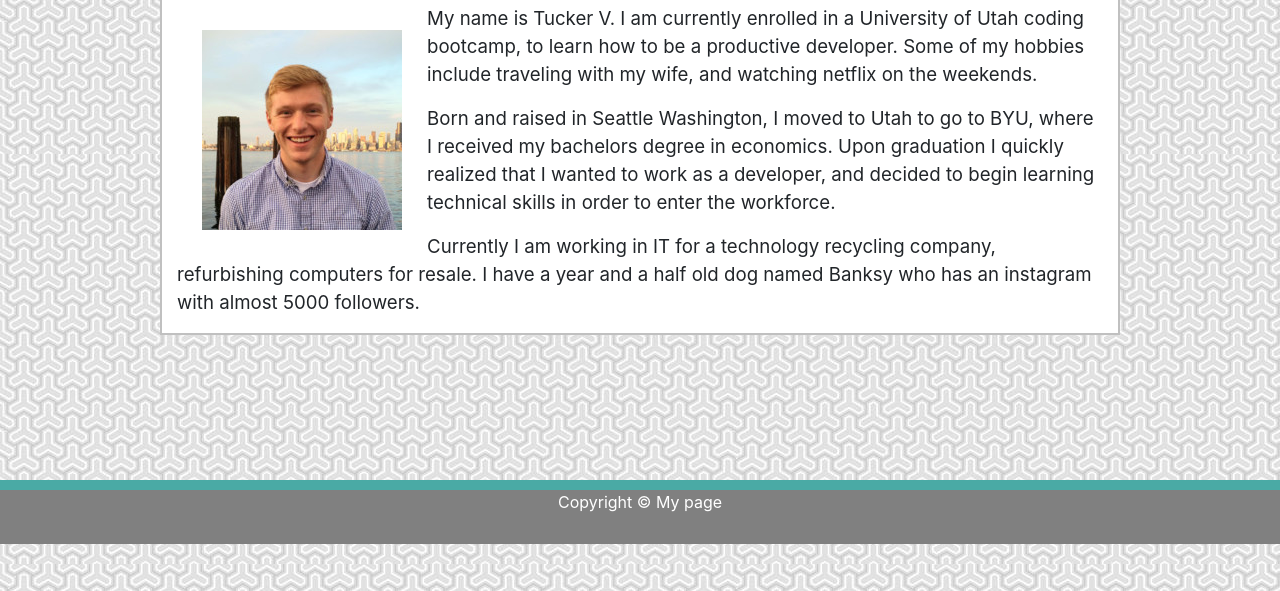
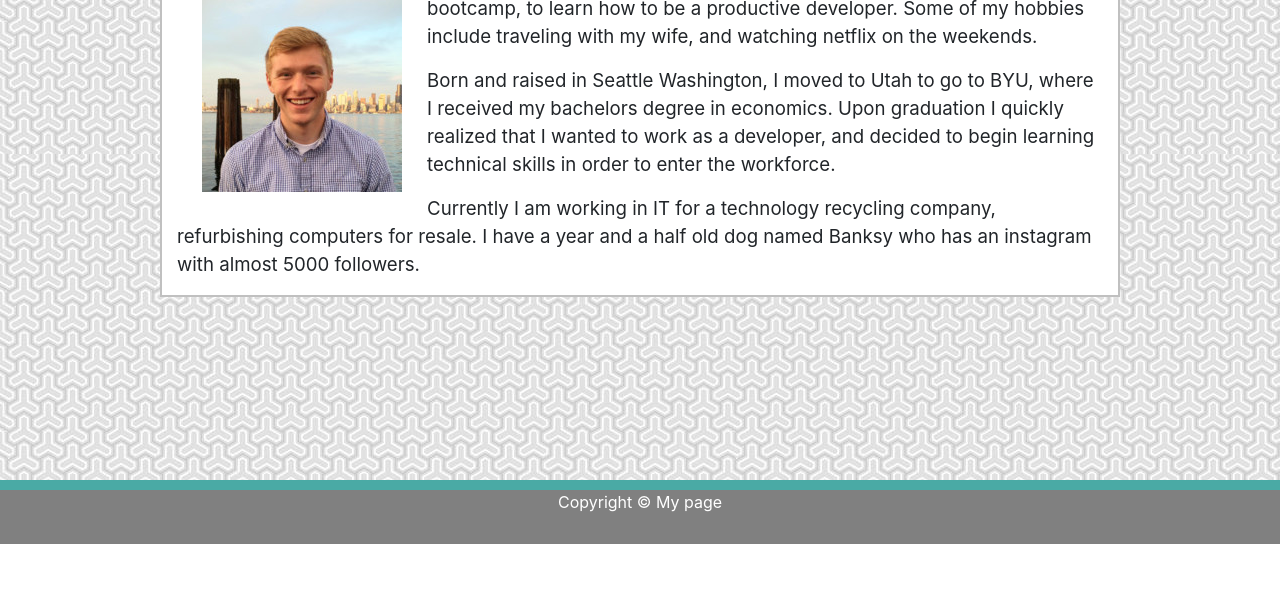
Before and after one commit to TuckerV/portfolio-responsive, a plain HTML site: page index.html in a window 1280 px wide. Shown: the part 256-847 px from the top of the page. After the commit the page ends 800 px from the top, so only its background shows below. Drawn offline with nearby package versions, Linux system fonts and the light colour scheme.

Commit message:
Final Changes

```diff
--- a/style.css
+++ b/style.css
@@ -24,8 +24,8 @@ body {
 }
 
 .middleContainer {
-    margin-top: 5%;
-    margin-bottom: 20%;
+    margin-top: 2%;
+    margin-bottom: 10%;
     border: 2px solid silver;
 }
 
```
